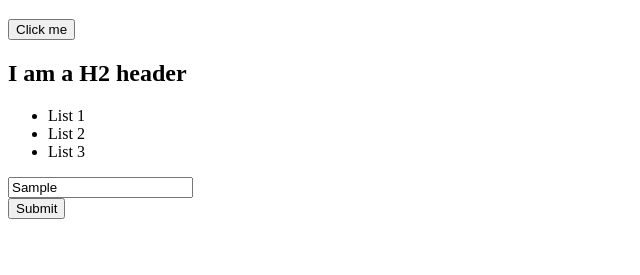
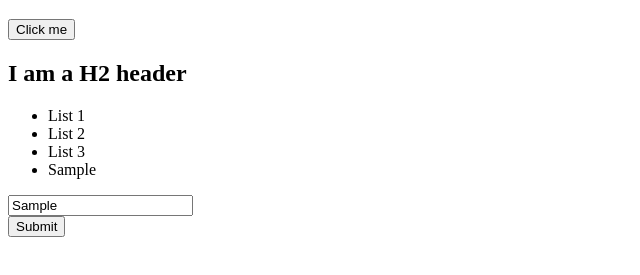
Before and after one commit to nikikalwar/frontend, a plain HTML site: page es6/events/preventing defaults/index.html in a window 1280 px wide. Both pictures are taken after typing "Sample" into the empty fields and a click on the button "Submit". Shown: the part 61-336 px from the top of the page, without its empty margins (0-640 px from the left). Drawn offline with Linux system fonts and the light colour scheme.

Commit message:
adding list items to the list through user input

```diff
--- a/es6/events/preventing defaults/app.js
+++ b/es6/events/preventing defaults/app.js
@@ -27,7 +27,7 @@ function green(e) {
 
 */
 
-
+const li=document.querySelector("#list-items");
 const div2=document.querySelector("#div2");
 
 const myForm=document.querySelector("#myForm");
@@ -36,4 +36,10 @@ myForm.addEventListener("submit",submitEvent);
 
 function submitEvent(e){
   e.preventDefault();
+ let myInput=document.getElementById("myInput").value;
+ console.log(myInput);
+ let LI=document.createElement("li");
+ LI.innerText=myInput;
+ li.appendChild(LI);
+ console.log(LI);
 }
--- a/es6/events/preventing defaults/index.html
+++ b/es6/events/preventing defaults/index.html
@@ -32,7 +32,7 @@
         </div>
         <div id="div2">
             <form id="myForm" method="post">
-                <input/>
+                <input id="myInput"/>
                 <br/>
                 <button type="submit">Submit</button>
 
```
